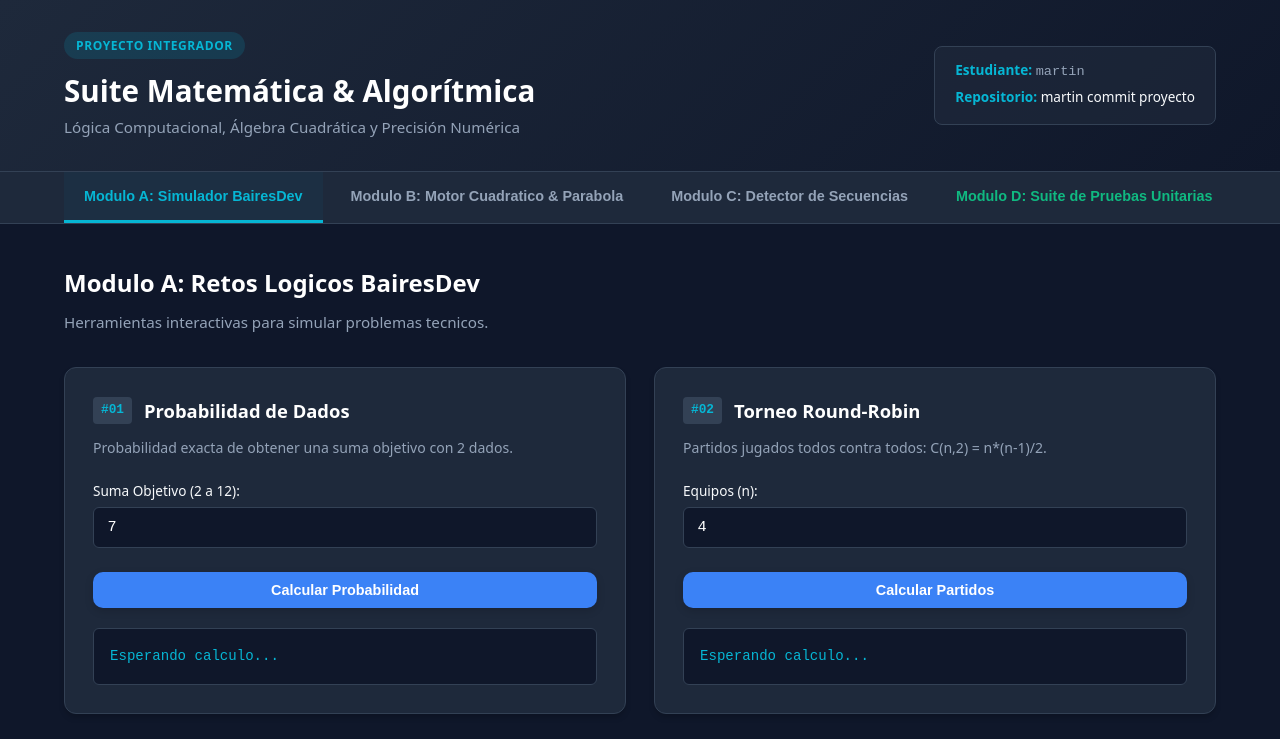
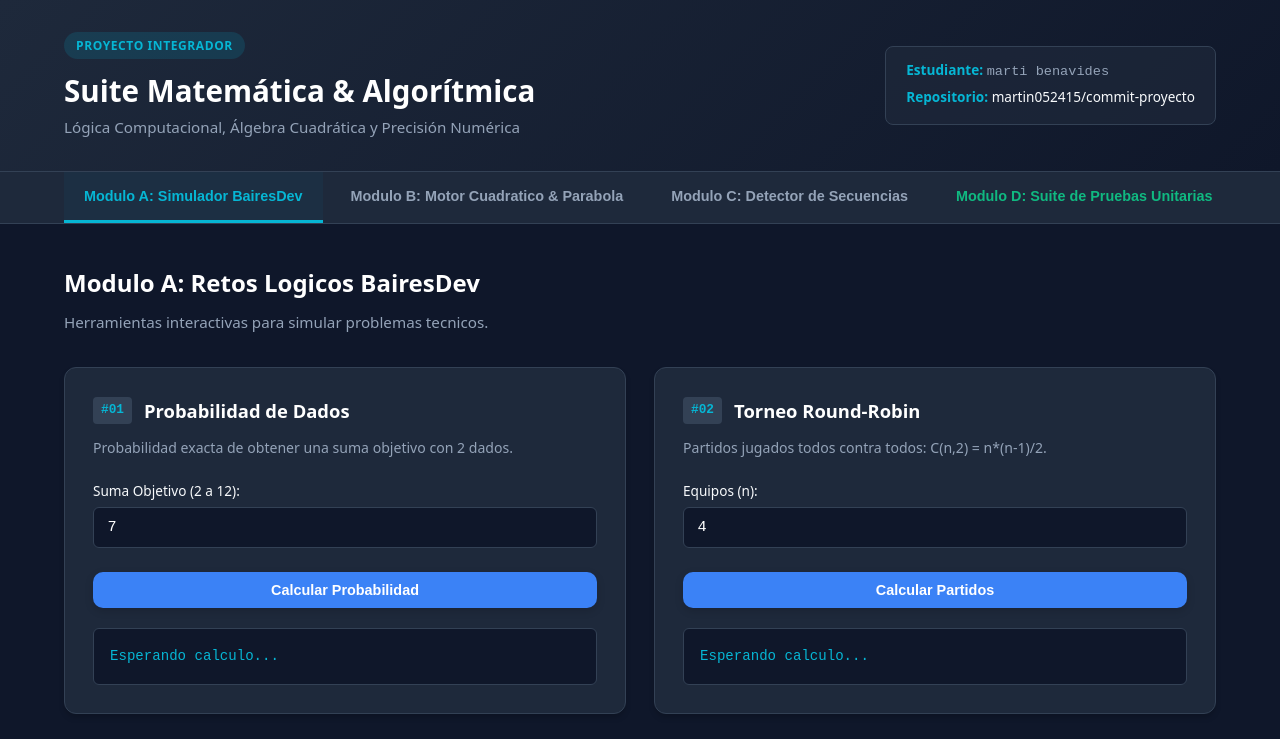
Before and after one commit to martin052415/commit-proyecto, a plain HTML site: page index.html in a window 1280 px wide. Shown: the top 739 px of the page. Drawn offline with Linux system fonts and the light colour scheme.

Commit message:
Update student name and repository link in index.html

```diff
--- a/index.html
+++ b/index.html
@@ -16,8 +16,8 @@
         <p class="subtitle">Lógica Computacional, Álgebra Cuadrática y Precisión Numérica</p>
       </div>
       <div class="student-info">
-        <div class="info-tag"><strong>Estudiante:</strong> <span class="placeholder">martin</span></div>
-        <div class="info-tag"><strong>Repositorio:</strong> <span>martin commit proyecto</span></div>
+        <div class="info-tag"><strong>Estudiante:</strong> <span class="placeholder">marti benavides</span></div>
+        <div class="info-tag"><strong>Repositorio:</strong> <span>martin052415/commit-proyecto</span></div>
       </div>
     </div>
   </header>
```
